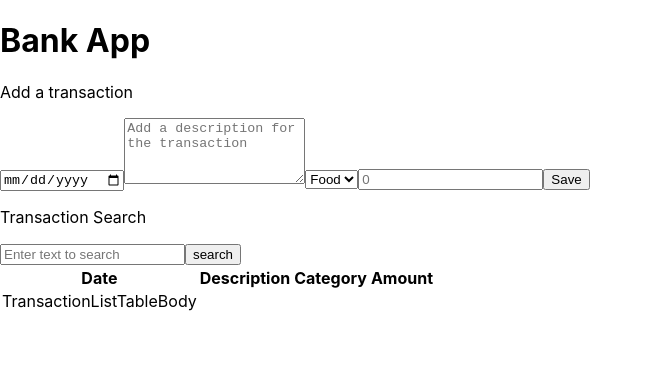
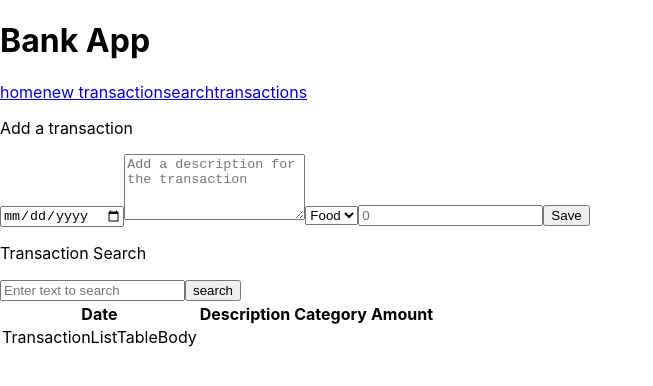
Before and after one commit to eugenemrg/BankApp, a React (Create React App) app: page / in a window 1280 px wide. Shown: the top 386 px of the page, without its empty margins (0-653 px from the left). Built offline with nearby package versions, Linux system fonts and the light colour scheme.

Commit message:
Updated App component to import header navigation items array data and passed data as prop to Header component, updated Header component to implement display of navigation items

```diff
--- a/src/App.js
+++ b/src/App.js
@@ -2,11 +2,12 @@ import React from 'react'
 import Header from './components/Header';
 import Form from './components/Form';
 import Transactions from './components/Transactions';
+import headerNavigationItems from './data/headers';
 
 function App() {
   return (
     <div className="App">
-      <Header />
+      <Header navItems={headerNavigationItems} />
       <Form />
       <Transactions />
     </div>
--- a/src/components/Header.js
+++ b/src/components/Header.js
@@ -1,10 +1,16 @@
 import React from 'react'
 
-function Header() {
+function Header({navItems}) {
+
+    const navItemsArray = navItems.map(item => {
+        return <a key={item.href} href={item.href} className='nav-item'>{item.header}</a>
+    })
+
     return (
         <div id='header'>
             <h1>Bank App</h1>
             <nav>
+                {navItemsArray}
             </nav>
         </div>
     )
```
